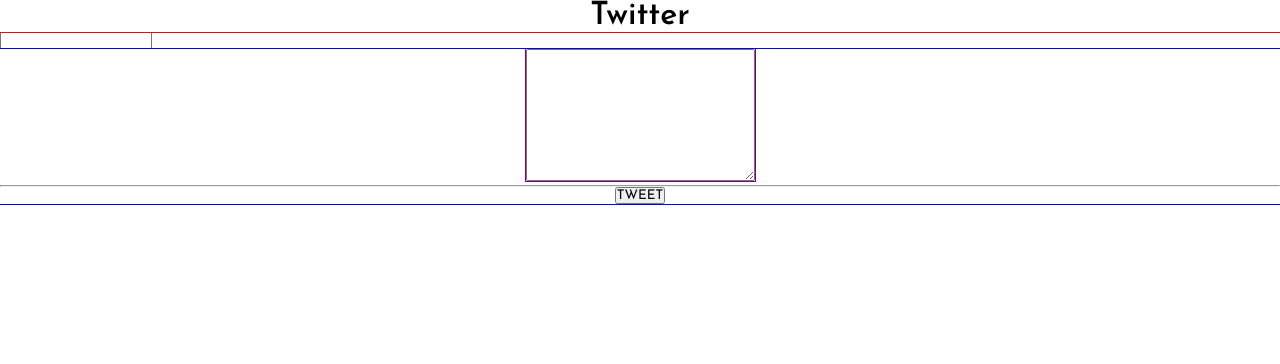
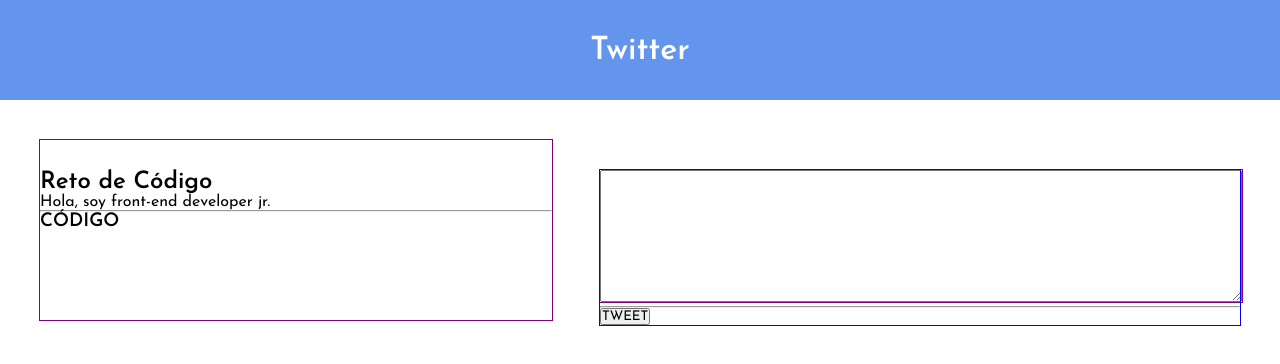
Before and after one commit to betsy18/twitter, a plain HTML site: page index.html in a window 1280 px wide. Drawn offline with Linux system fonts and the light colour scheme.

Commit message:
Estructura de la pag con css

```diff
--- a/css/main.css
+++ b/css/main.css
@@ -5,16 +5,44 @@
 }
 
 header{
-    outline: 1px solid red;
+
     position: relative;
     text-align: center;
+    background-color: cornflowerblue;
+    color: white;
+    width: 100%;
+    height: 100px;
+}
+
+header h1{
+    position: relative;
+    text-align: center;
+    top: 35px;
+}
+
+section div{
+    padding-top: 30px;
+    width: 40%;
+    height: 150px;
+    margin: 40px;
 }
 
 form{
+    position: relative;
     outline: 1px solid blue;
-    text-align: center;
+    float: right;
+    width: 50%;
+    margin-bottom: 60px;
+    bottom: 190px;
+    margin-right: 40px;
 }
 
 textarea{
     outline: 1px solid purple;
+    width: 100%;
 }
+
+div{
+    outline: 1px solid purple;
+
+}
--- a/index.html
+++ b/index.html
@@ -8,20 +8,21 @@
 </head>
 <body>
     <header>
-        <div>
             <h1>Twitter</h1>
-        </div>
     </header>
 
     <section>
         <div>
-            <input type="text">
+            <h1>Reto de Código</h1>
+            <p>Hola, soy front-end developer jr.</p>
+            <hr>
+            <h3>CÓDIGO</h3>
         </div>
 
         <form action="#">
             <textarea name="" id="" cols="30" rows="10"></textarea>
             <hr>
-            <input type="button" value="TWEET">
+            <button>TWEET</button>
         </form>
     </section>
     <script type="text/javascript" src="js/app.js"></script>
```
